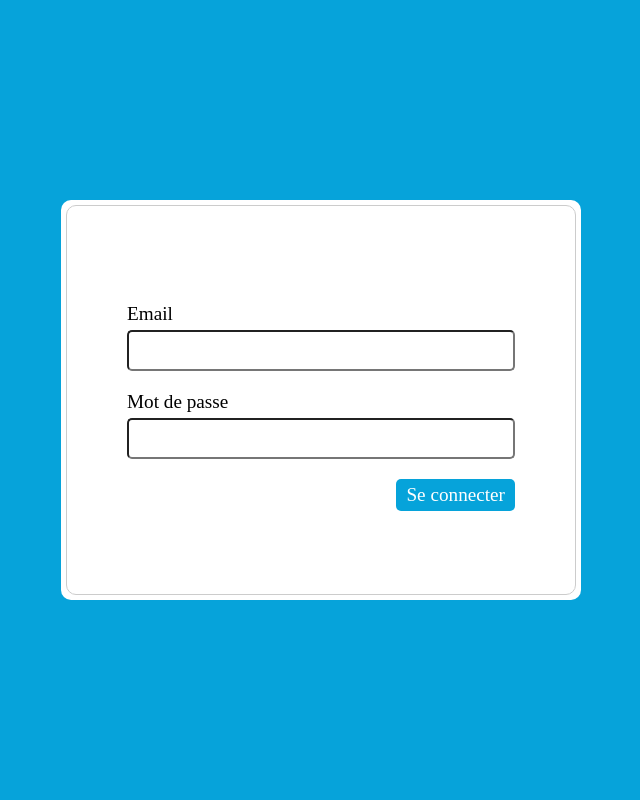
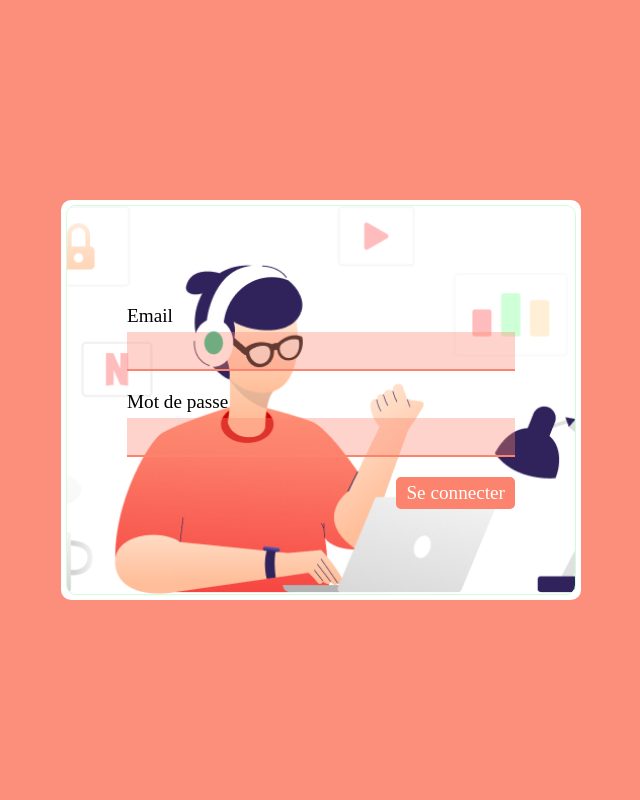
Before and after one commit to YAROU-Mhr/test-boutique-en-ligne-html-css-js-php, a PHP site: page / in a window 1280 px wide. Shown: the whole page, without its empty margins (319-959 px from the left). Run offline with PHP 8.4, Linux system fonts and the light colour scheme.

Commit message:
Amélioration du style

```diff
--- a/assets/style.css
+++ b/assets/style.css
@@ -1,5 +1,5 @@
 :root {
-    --border-color: #ccc;
+    --border-color: #CFFFD7;
     --background-color: #fff;
     --background-color-1: #06A3DA;
     --background-color-2: #34AD54;
@@ -26,7 +26,7 @@ body {
     align-items: center;
     justify-content: center;
     min-height: 100vh;
-    background-color: var(--background-color-1);
+    background-color: var(--background-color-6);
 }
 
 .container {
@@ -46,6 +46,9 @@ body {
     border: 1px solid var(--border-color);
     width: 100%;
     height: 100%;
+    background-image: url('images/login.png');
+    background-size: cover;
+    background-position: center;
     display: flex;
     flex-direction: column;
     justify-content: center;
@@ -53,9 +56,8 @@ body {
 
 .box .message {
     padding: 10px 40px;
-    background-color: var(--background-color-1);
+    background-color: var(--background-color-4);
     height: auto;
-    color: white;
     display: none;
 }
 
@@ -76,8 +78,11 @@ form .input-group {
 
 .input-group input {
     padding: 5px;
+    border: none;
+    border-bottom: 2px solid var(--background-color-4);
+    background-color: var(--background-color-5);
     font-size: 1.5rem;
-    border-radius: 5px;
+    color: white;
 }
 
 .input-group input:focus,
@@ -93,7 +98,7 @@ form .input-group {
 .input-group button {
     outline: none;
     border: none;
-    background: var(--background-color-1);
+    background: var(--background-color-4);
     border-radius: 5px;
     color: var(--text-color);
     padding: 5px 10px;
```
Also changed, not shown: assets/images/login.png (added).
